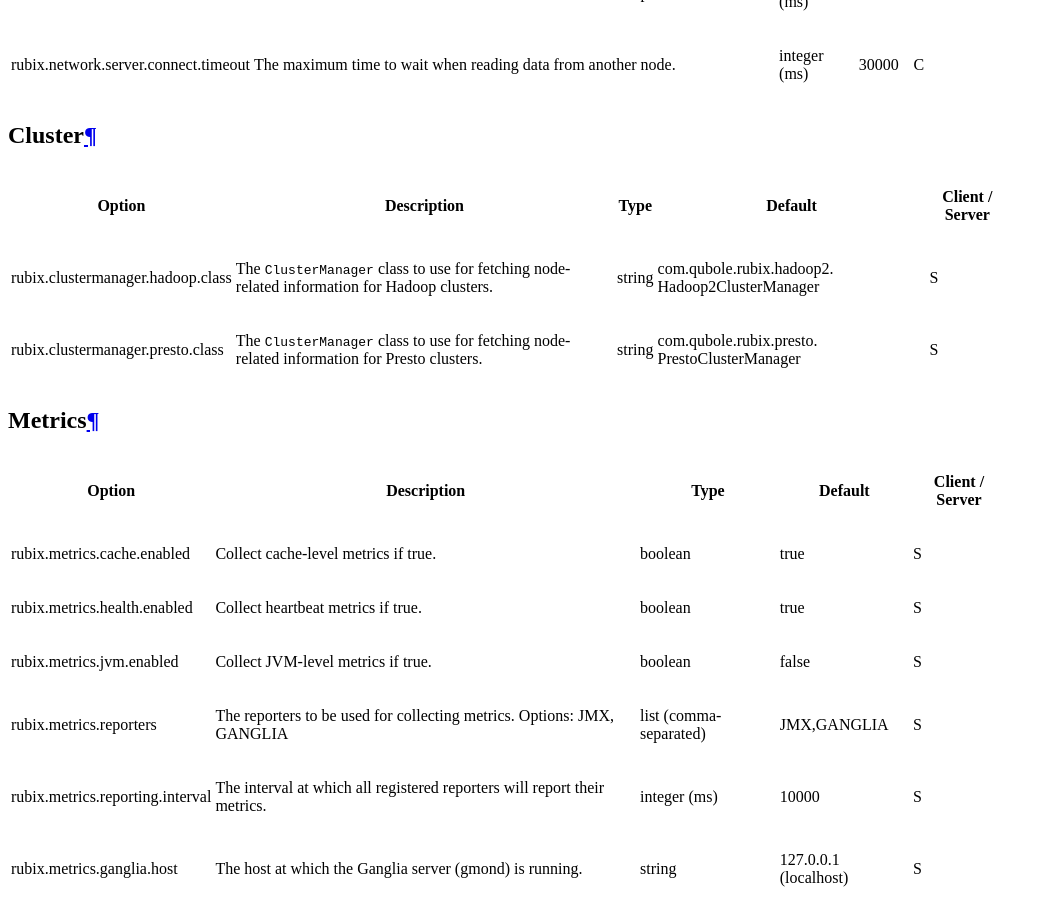
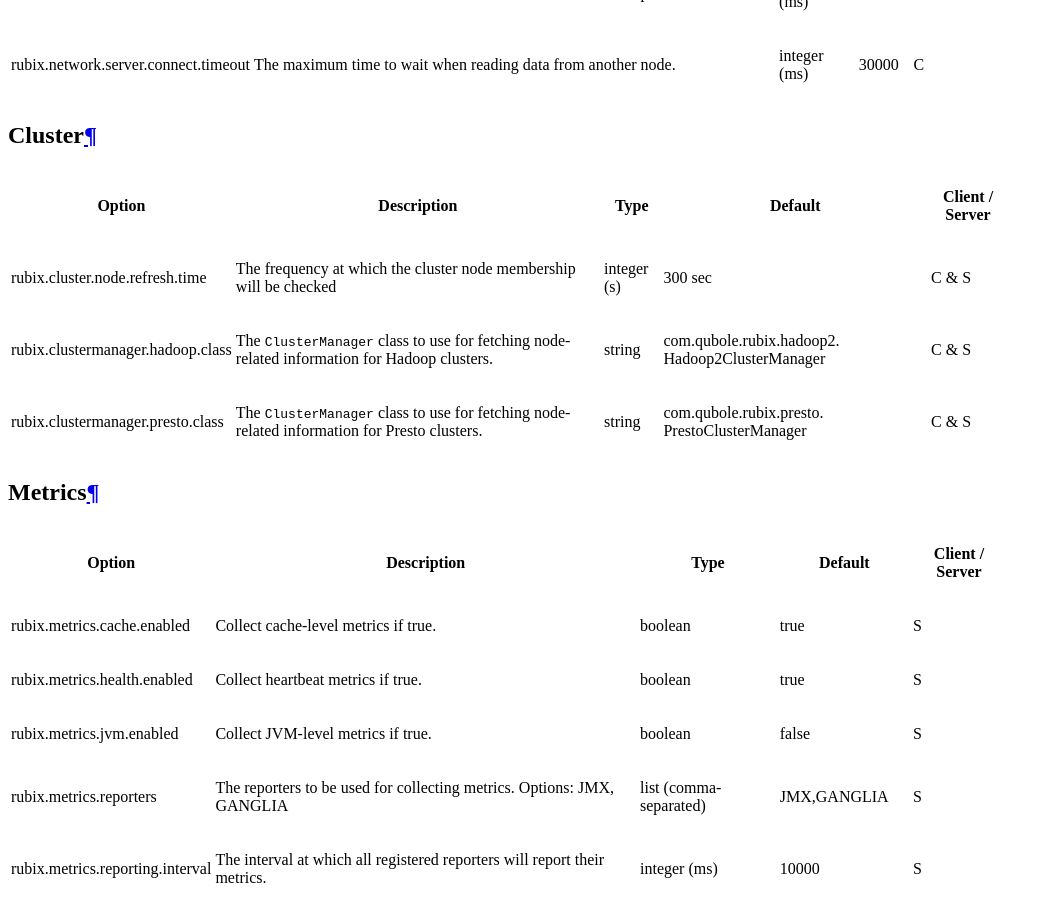
Before and after one commit to qubole/rubix, a Sphinx documentation site: the page built from docs/configuration.rst, in a window 1280 px wide and 900 px high, scrolled down 1645 px. Shown: the whole window, without its empty margins (0-1047 px from the left). Built offline with Sphinx 7.4.7 and the Read the Docs theme 2.0.0, drawn with Linux system fonts in a browser that asks for light colours.

```diff
--- a/docs/configuration.rst
+++ b/docs/configuration.rst
@@ -67,9 +67,11 @@
 +------------------------------------------+------------------------------------------------------------------------------------------------+-------------------+-------------------------------------------------+-----------------+
 | Option                                   | Description                                                                                    | Type              | Default                                         | Client / Server |
 +==========================================+================================================================================================+===================+=================================================+=================+
-| rubix.clustermanager.hadoop.class        | The ``ClusterManager`` class to use for fetching node-related information for Hadoop clusters. | string            | com.qubole.rubix.hadoop2. Hadoop2ClusterManager | S               |
+| rubix.cluster.node.refresh.time          | The frequency at which the cluster node membership will be checked                             | integer (s)       | 300 sec                                         | C & S           |
 +------------------------------------------+------------------------------------------------------------------------------------------------+-------------------+-------------------------------------------------+-----------------+
-| rubix.clustermanager.presto.class        | The ``ClusterManager`` class to use for fetching node-related information for Presto clusters. | string            | com.qubole.rubix.presto. PrestoClusterManager   | S               |
+| rubix.clustermanager.hadoop.class        | The ``ClusterManager`` class to use for fetching node-related information for Hadoop clusters. | string            | com.qubole.rubix.hadoop2. Hadoop2ClusterManager | C & S           |
++------------------------------------------+------------------------------------------------------------------------------------------------+-------------------+-------------------------------------------------+-----------------+
+| rubix.clustermanager.presto.class        | The ``ClusterManager`` class to use for fetching node-related information for Presto clusters. | string            | com.qubole.rubix.presto. PrestoClusterManager   | C & S           |
 +------------------------------------------+------------------------------------------------------------------------------------------------+-------------------+-------------------------------------------------+-----------------+
 
 Metrics
```
